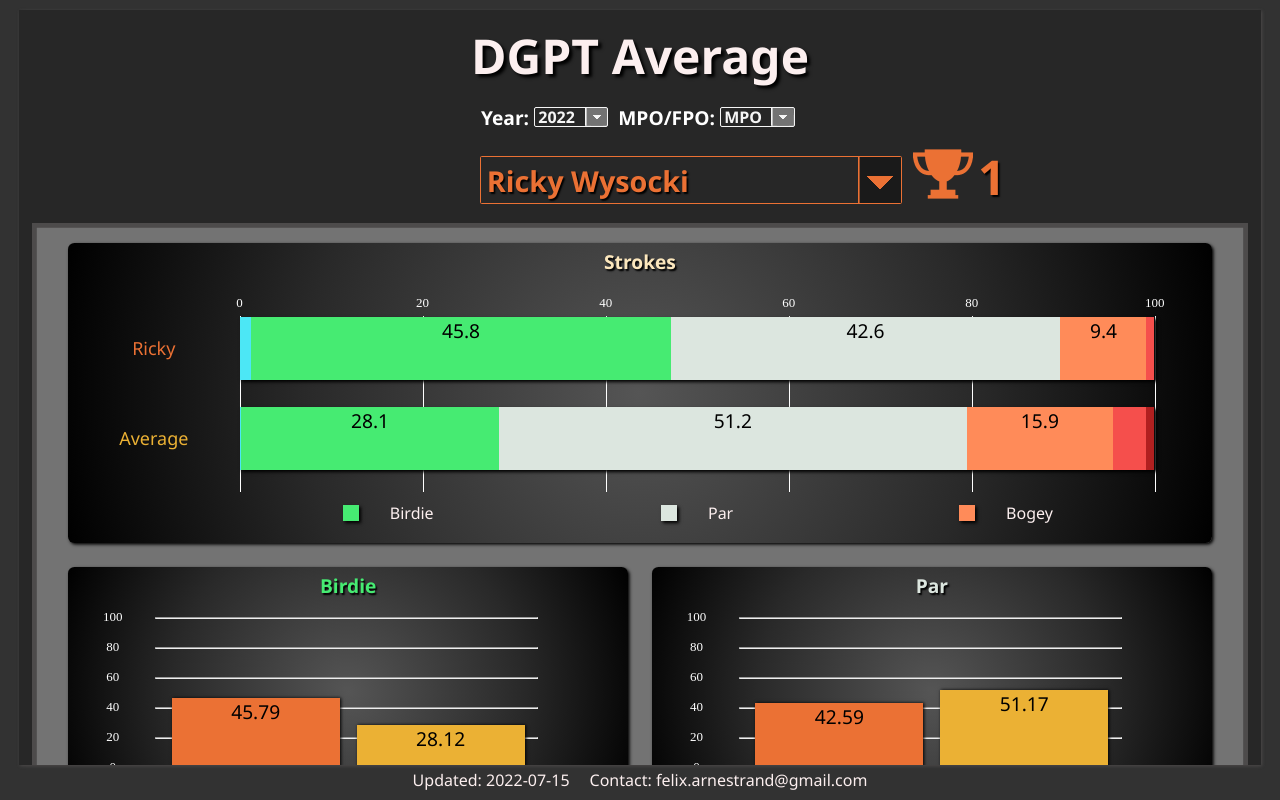
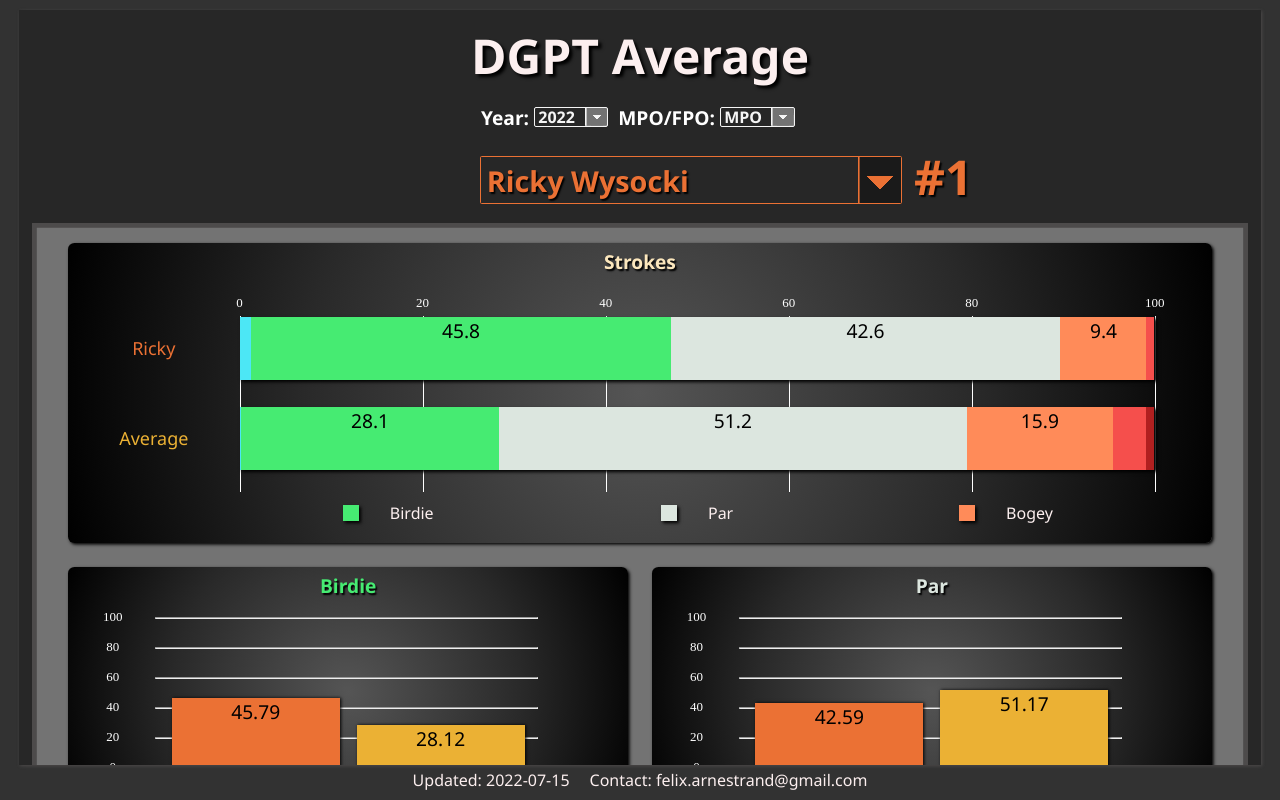
Before and after one commit to Fear9808/dgpt-stats, a React (Create React App) app: page / in a window 1280 px wide. Built offline with nearby package versions, Linux system fonts and the light colour scheme.

Commit message:
Moving back to # instead of picture for now

```diff
--- a/src/pages/home.js
+++ b/src/pages/home.js
@@ -5,7 +5,7 @@ import YearPickerComponent from '../components/YearPickerComponent';
 import BarStatComponent from '../components/BarStatComponent';
 import NumberStatComponent from '../components/NumberStatComponent';
 import RadarChartComponent from '../components/RadarChartComponent';
-import throphy from './../images/prize_cup_orange_60x60.png';
+//import throphy from './../images/prize_cup_orange_60x60.png';
 
 import * as Default from '../style/DefaultValues';
 import layoutStyle from '../style/LayoutStyle.module.css';
@@ -115,8 +115,8 @@ const Home = () => {
                         <div className={layoutStyle.nameGrid}>
                             <PlayerPickerComponent data={players} player={player} handlePlayerSelect={handlePlayerSelect}/>
                             <div className={layoutStyle.positionDisplay}>
-                                <img src={throphy} alt='placement'/>
-                                <h2 className={layoutStyle.positionDisplayNumber} style={{color: Default.PLAYER_COLOR}}>{playerData.playerPosition}</h2>
+                                {/* <img src={throphy} alt='placement'/> */}
+                                <h2 className={layoutStyle.positionDisplayNumber} style={{color: Default.PLAYER_COLOR}}>{'#' + playerData.playerPosition}</h2>
                             </div>
                         </div>
 
```
